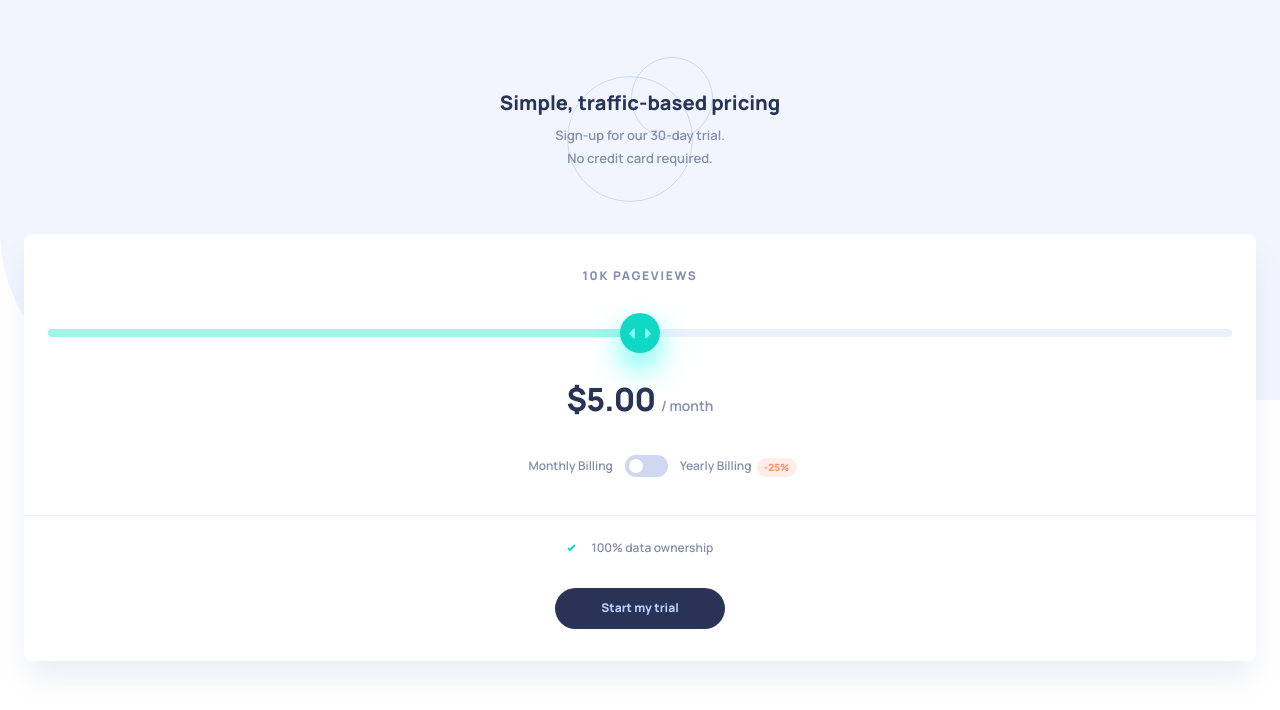
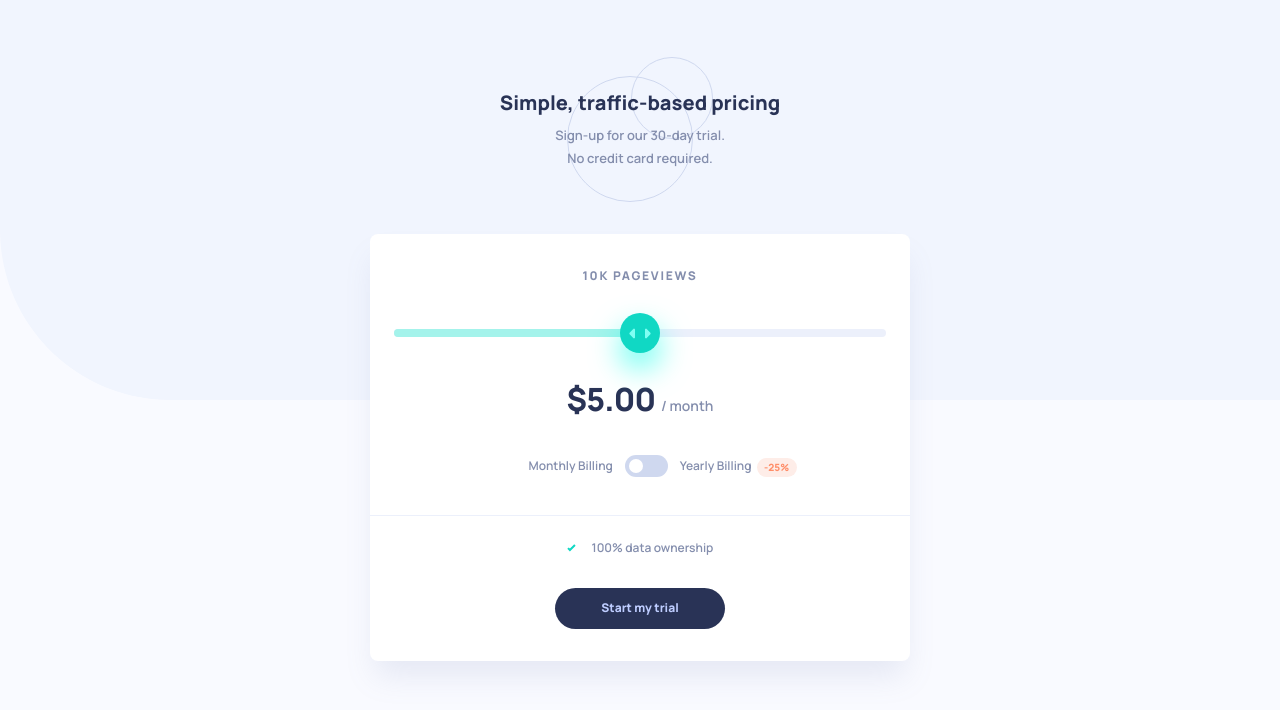
Before and after one commit to HanSeongLee/interative-pricing-component, a Next.js app: page / in a window 1280 px wide. Shown: the top 710 px of the page. Built offline with nearby package versions, Linux system fonts and the light colour scheme; no server answers.

Commit message:
ADD | Container on desktop

```diff
--- a/components/Container/style.module.scss
+++ b/components/Container/style.module.scss
@@ -1,4 +1,11 @@
+@import "styles/utils";
 
 .container {
   padding: 0 24px;
+
+  @include media(">desktop") {
+    max-width: 540px;
+    padding: 0;
+    margin: auto;
+  }
 }
--- a/styles/globals.scss
+++ b/styles/globals.scss
@@ -7,6 +7,7 @@ body {
   font-family: 'Manrope', -apple-system, BlinkMacSystemFont, Segoe UI, Roboto, Oxygen,
     Ubuntu, Cantarell, Fira Sans, Droid Sans, Helvetica Neue, sans-serif;
   font-size: 15px;
+  background: #F9FAFF;
 }
 
 a {
```
